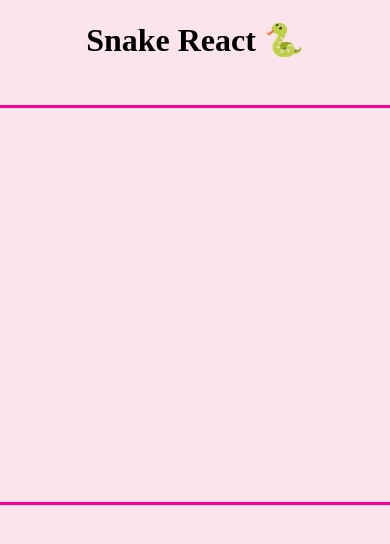
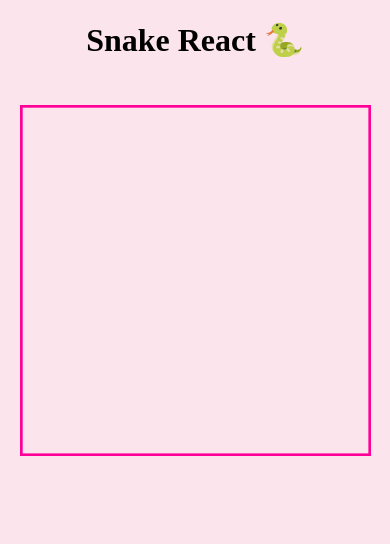
Before and after one commit to LuaFurtado/Snake-Game, a React (Vite) app in the folder snake-react/: page / in a window 390 px wide. Shown: the top 544 px of the page. Built offline with nearby package versions, Linux system fonts and the light colour scheme.

Commit message:
style: make game canvas responsive for mobile screens

```diff
--- a/snake-react/src/App.css
+++ b/snake-react/src/App.css
@@ -3,3 +3,7 @@
   justify-content: center;
   margin-top: 1.5rem;
 }
+canvas {
+  max-width: 90vw;
+  height: auto;
+}
```
